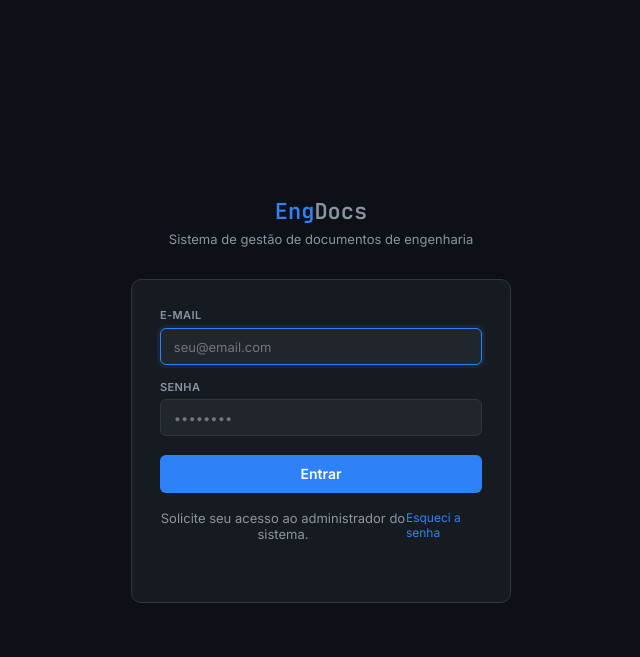
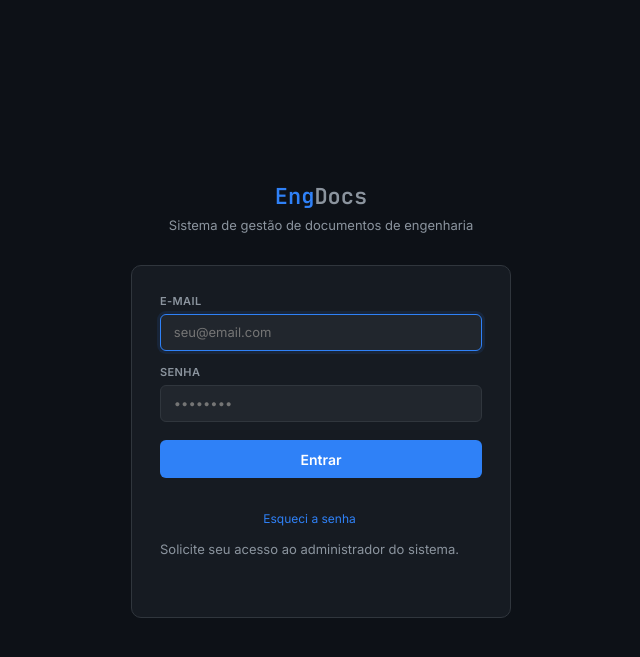
Before and after one commit to GuilhermeHerrera/engdocs, a Flask app: page /login in a window 1280 px wide. Shown: the top 657 px of the page, without its empty margins (319-959 px from the left). Run offline with Flask 3, Linux system fonts and the light colour scheme.

Commit message:
ajusta login layout

```diff
--- a/templates/login.html
+++ b/templates/login.html
@@ -52,8 +52,14 @@ input:focus{border-color:var(--accent);box-shadow:0 0 0 3px rgba(47,129,247,.1)}
       <button type="submit" class="btn">Entrar</button>
     </form>
     <div class="links">
-      <p class="sub">Solicite seu acesso ao administrador do sistema.</p>
-      <a href="{{ url_for('recuperar_senha') }}">Esqueci a senha</a>
+<div style="text-align:center; margin-top:15px;">
+  <a href="{{ url_for('recuperar_senha') }}" style="display:inline-block; margin-bottom:5px;">
+    Esqueci a senha
+  </a>
+  <p class="sub" style="margin-top:10px;">
+    Solicite seu acesso ao administrador do sistema.
+  </p>
+</div>
     </div>
   </div>
 </div>
```
